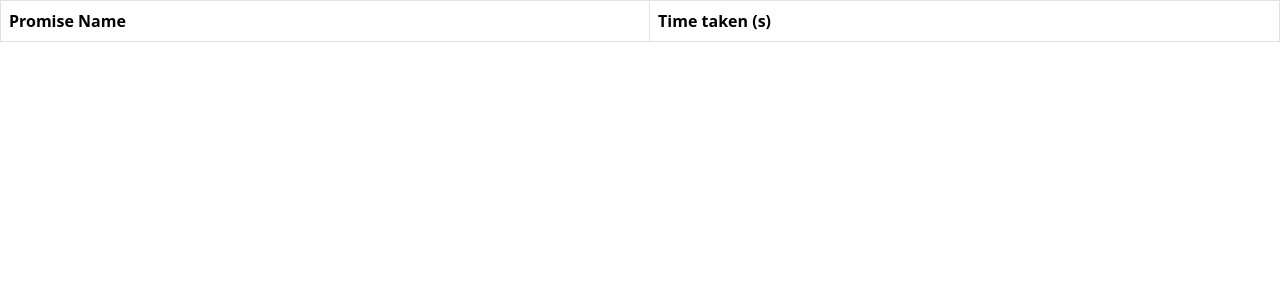
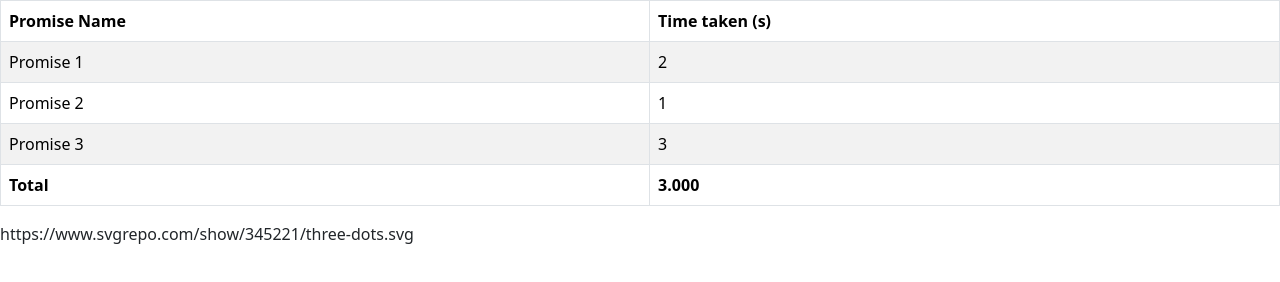
Before and after one commit to acciojob/wait-for-multiple-promises-khilanlodhi, a website: page main.html in a window 1280 px wide. Drawn offline with nearby package versions, Linux system fonts and the light colour scheme.

Commit message:
created a submission

```diff
--- a/main.html
+++ b/main.html
@@ -21,7 +21,7 @@
         </tr>
       </thead>
       <tbody id="output"></tbody>
-    </table>
+    </table>https://www.svgrepo.com/show/345221/three-dots.svg
 
     <script type="text/javascript" src="./script.js"></script>
     <script
--- a/script.js
+++ b/script.js
@@ -1 +1,44 @@
-//your JS code here. If required.
+const output = document.getElementById("output");
+
+output.innerHTML = `<tr><td colspan="2">Loading...</td></tr>`
+
+const promise1 = () =>
+ new Promise((resolve, reject)=>{
+		setTimeout(()=>{
+			resolve({ name: "Promise 1", time: 2 });
+		}, 2000);
+	});
+
+
+	const promise2 = () =>
+ new Promise((resolve, reject)=>{
+		setTimeout(()=>{
+			resolve({ name: "Promise 2", time: 1 });
+		}, 1000);
+	});
+
+		const promise3 = () =>
+ new Promise((resolve, reject)=>{
+		setTimeout(()=>{
+			resolve({ name: "Promise 3", time: 3 });
+		}, 3000);
+	});
+
+
+const start = performance.now();
+
+Promise.all([promise1(), promise2(), promise3()]).then(results => {
+  output.innerHTML = "";
+
+	results.forEach(res=>{
+		const row = document.createElement("tr");
+		 row.innerHTML = `<td>${res.name}</td><td>${res.time}</td>`;
+         output.appendChild(row);
+	});
+
+
+const totalTime = ((performance.now() - start) / 1000).toFixed(3);
+  const totalRow = document.createElement("tr");
+  totalRow.innerHTML = `<td><strong>Total</strong></td><td><strong>${totalTime}</strong></td>`;
+  output.appendChild(totalRow);
+});
```
